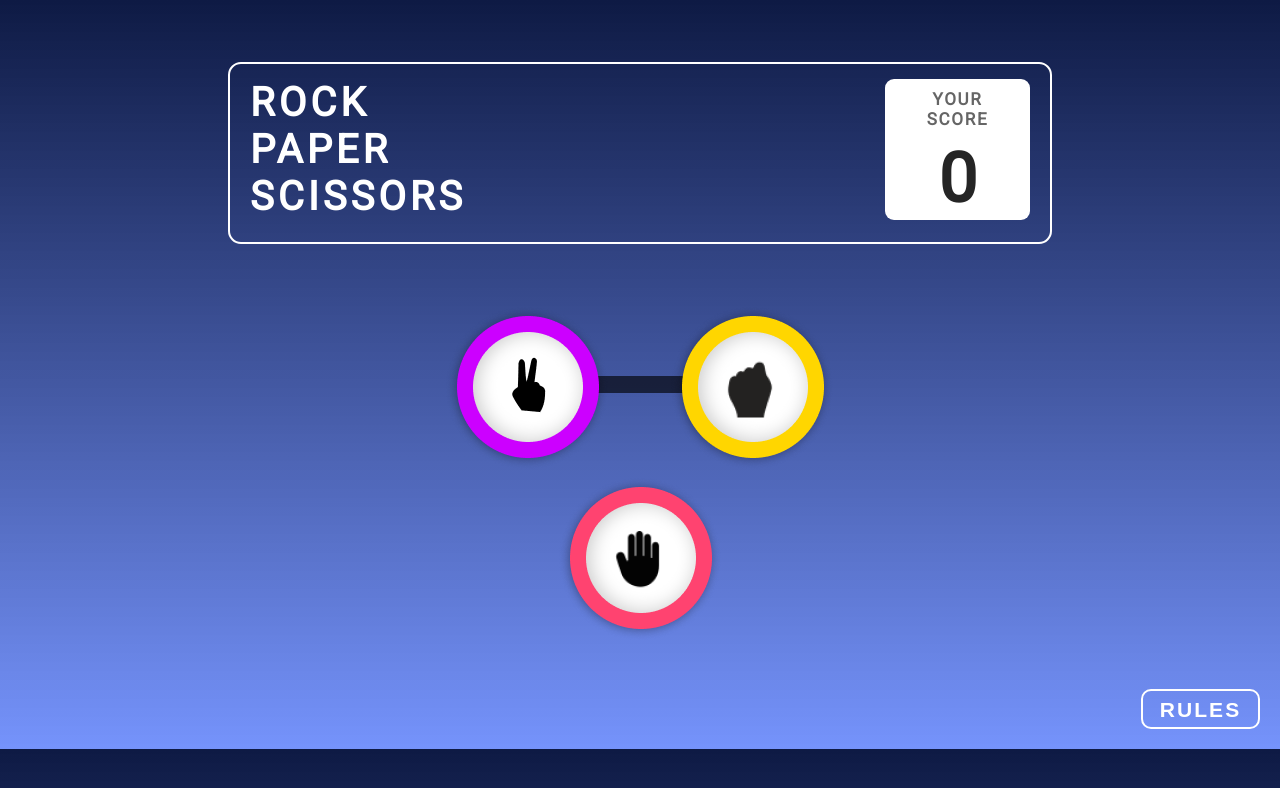
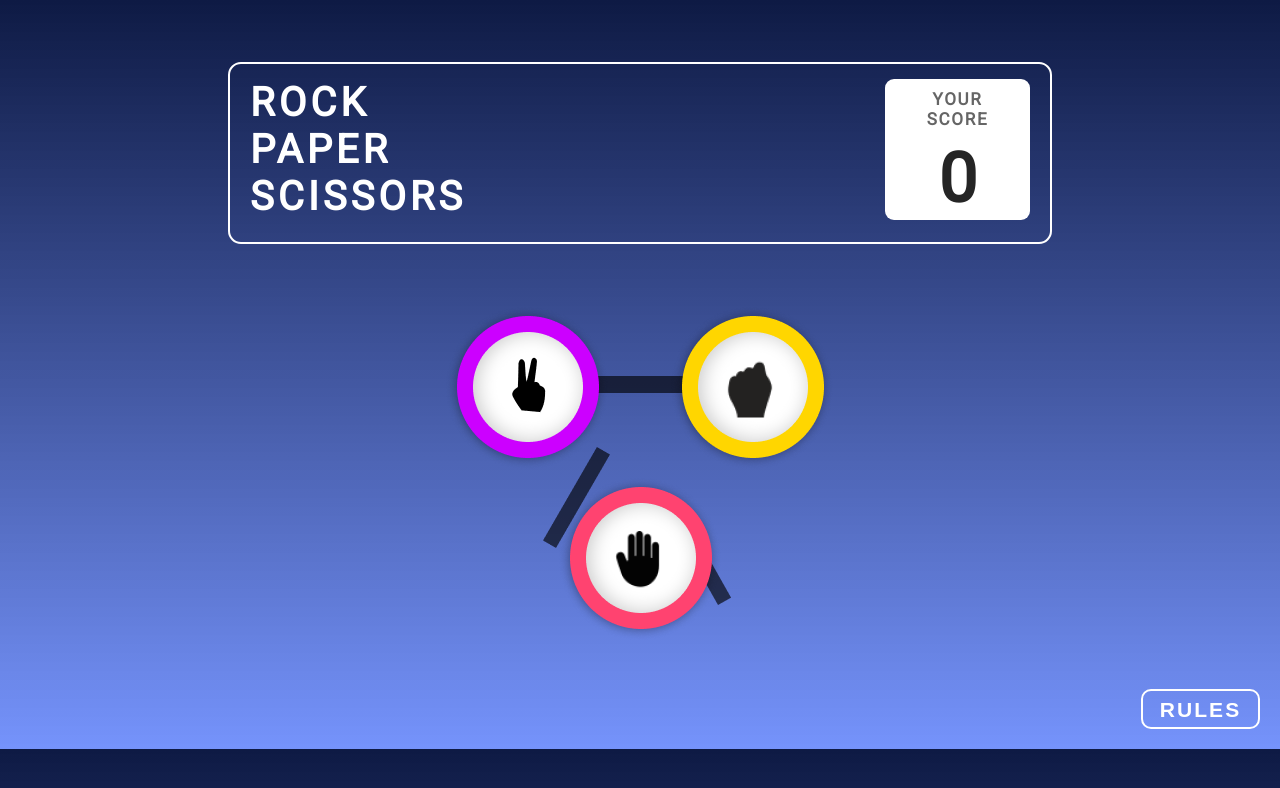
Before and after one commit to abhishekbadole8/Rock-Paper-Scissor-Game, a plain HTML site: page index.html in a window 1280 px wide. Drawn offline with Linux system fonts and the light colour scheme.

Commit message:
Final commit

```diff
--- a/index.html
+++ b/index.html
@@ -46,8 +46,8 @@
         </div>
 
         <div class="down2ndDiv">
-            <!-- <img src="img/Line 3.png" id="colL1"> -->
-            <!-- <img src="img/Line 2.png" id="colL2"> -->
+             <img src="img/Line 3.png" id="colL1">
+             <img src="img/Line 2.png" id="colL2">
 
 
             <img src="img/PinkCircle.png" id="pCircle">
```
